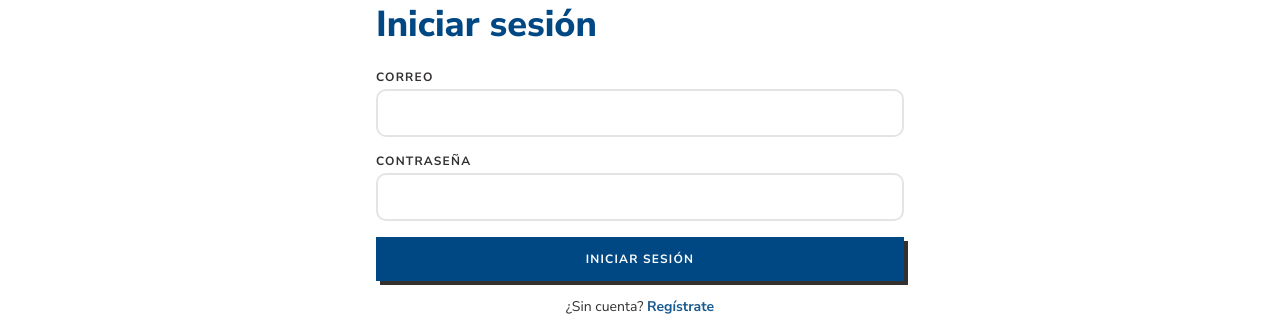
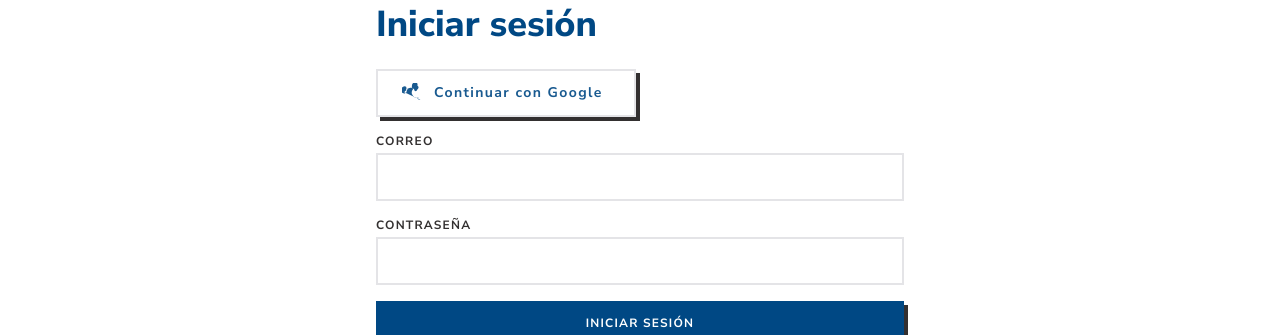
Before and after one commit to sjmontano/AgendaMayor, a Next.js app: page /ingresar in a window 1280 px wide. Shown: the part 167-502 px from the top of the page. Built offline with nearby package versions, Linux system fonts and the light colour scheme; no server answers.

Commit message:
feat: login con Google (OAuth) en formulario ingreso

```diff
--- a/src/components/auth/ingreso-form.tsx
+++ b/src/components/auth/ingreso-form.tsx
@@ -5,15 +5,41 @@ import { useRouter } from "next/navigation";
 import Link from "next/link";
 import { getSupabaseBrowser } from "@/lib/supabase/client";
 import { LoadingButton } from "@/components/ui/skeleton";
+import { FACULTADES } from "@/lib/facultades";
 
 /**
  * Formulario de ingreso — Vista (capa de Presentación).
  * Mensaje genérico ante credenciales inválidas (HU-02).
+ * Ahora incluye login con Google (OAuth).
  */
 export function IngresoForm() {
   const router = useRouter();
   const [cargando, setCargando] = useState(false);
   const [error, setError] = useState<string | null>(null);
+
+  async function onSubmitGoogle(e: React.MouseEvent<HTMLButtonElement>) {
+    e.preventDefault();
+    setError(null);
+    setCargando(true);
+    try {
+      const supabase = getSupabaseBrowser();
+      // Sign in with Google OAuth (redirect). Usamos signInWithOAuth en lugar de signInWithIdp
+      // porque el tipo de esta versión no incluye signInWithIdp, pero el método sí existe en runtime.
+      const { error: signError } = await supabase.auth.signInWithOAuth({
+        provider: "google",
+      });
+      if (signError) throw new Error(signError.message);
+      // Después del redirect, Supabase regresa al /auth/callback que configuramos en Vercel.
+      // El router.push no alcanza a correr hasta el próximo render; el usuario será redirigido
+      // por Supabase y luego podrá navegar.
+      router.push("/");
+      router.refresh();
+    } catch (err) {
+      setError(err instanceof Error ? err.message : "Error al iniciar sesión con Google");
+    } finally {
+      setCargando(false);
+    }
+  }
 
   async function onSubmit(e: React.FormEvent<HTMLFormElement>) {
     e.preventDefault();
@@ -37,10 +63,32 @@ export function IngresoForm() {
   }
 
   const inputCls =
-    "w-full border-2 border-[#E4E4E7] bg-white px-4 py-3 text-sm rounded-[10px] outline-none focus:border-[#004884] focus:shadow-[3px_3px_0_#004884] placeholder:text-zinc-400";
+    "w-full border-2 border-[#E4E4E7] bg-white px-4 py-3 text-sm rounded-[10x] outline-none focus:border-[#004884] focus:shadow-[3px_3px_0_#004884] placeholder:text-zinc-400";
+  const labelCls = "flex flex-col gap-1 text-xs font-bold tracking-widest uppercase";
 
   return (
     <form onSubmit={onSubmit} className="space-y-4">
+      {/* Login con Google */}
+      <div className="grid gap-2 sm:grid-cols-2">
+        <button
+          onClick={onSubmitGoogle}
+          className="w-full flex items-center gap-3 rounded-[10x] border-2 border-[#E4E4E7] bg-white px-6 py-3 text-sm font-bold tracking-widest text-[#195a90] shadow-[4px_4px_0_#333030] hover:bg-[#F5F5F5] hover:text-[#195a90]"
+          aria-label="Iniciar sesión con Google"
+        >
+          <svg
+            width={20}
+            height={20}
+            viewBox="0 0 24 24"
+            fill="currentColor"
+            aria-hidden="true"
+          >
+            <path d="M22.21 20.04a5.94 5.94 0 0 1-1.35.18c-.37 0-.74-.15-1.05-.43a5.97 5.97 0 0 1-.43-1.35c0-.37.15-.74.43-1.05A5.96 5.96 0 0 1 16 5.48c0-1.1.9-2 2-2.04a5.92 5.92 0 0 1 1.75 1.02 5.95 5.95 0 0 1 .1.88 5.98 5.98 0 0 1-.43 1.35 5.96 5.96 0 0 1-.77.92c-.28.38-.6 1.03-1.05 1.57a14.28 14.28 0 0 1-1.58.6c-.19 0-.38-.03-.57-.08a5.93 5.93 0 0 1-.28-.36 5.99 5.99 0 0 1-.1-.75c0-1.06-.86-2.03-2.05-2.07a5.95 5.95 0 0 1-.82-.55 5.98 5.98 0 0 1-.19-.88 5.99 5.99 0 0 1-.17-.66c0-.37.02-.74.03-1.12a13.16 13.16 0 0 0 .6-2.46 13.15 13.16 0 0 1 2.45.83 13.15 13.16 0 0 1 .82 1.55 13.17 13.17 0 0 1-.6 2.48 13.17 13.17 0 0 1-2.55.12 13.13 13.13 0 0 1-2.56-.12c-.73 0-1.42.22-2.06.57a10.04 10.04 0 0 0-1.17.35 10.05 10.05 0 0 1-.3 1.06 10.05 10.05 0 0 1-.9 1.28c0 .34.02.68.03.99a7.79 7.79 0 0 1-.48 1.41 7.8 7.8 0 0 1-.87.75 7.79 7.79 0 0 1-1.11.35 7.78 7.78 0 0 1-1.51-.03 7.8 7.8 0 0 1-1.45-.77c-.12-.33-.26-.66-.38-.98a5.97 5.97 0 0 1-.18-1.35 5.98 5.98 0 0 1 .05-1.95 5.99 5.99 0 0 1 .18-1.35 5.99 5.99 0 0 1 .56-.92 5.99 5.99 0 0 1 .99-.6 5.94 5.94 0 0 1 1.36-.55 5.97 5.97 0 0 1 1.06.18c.37 0 .74.15 1.05.43a5.95 5.95 0 0 1 .43 1.35 5.98 5.98 0 0 1-.1 1.35 5.98 5.98 0 0 1-.43.98c0 .37-.15.74-.43 1.05a5.99 5.99 0 0 1-.66.43 5.97 5.97 0 0 1-.38.76 5.95 5.95 0 0 1-.76.18 5.99 5.99 0 0 1-1.05-.18 5.99 5.99 0 0 1-1.35-.55z"/>
+            <path d="M12 6.31c1.66 0 3.04.97 3.5 2.36h-.06c.59-.65 1.17-1.65 1.46-2.92a13.6 13.6 0 0 1 1.77-2.68 5.38 5.38 0 0 0-.55-3.05 3.7 3.7 0 0 0-2.95-.45c-.31 0-.62.05-1.02.1t-1.01 0 0 0 .55c.5-.6 1.24-.66 1.97-.5a6.89 6.89 0 0 0 2.04.18 6.58 6.58 0 0 1 1.48.47 3.27 3.27 0 0 1 1.39 1.35 2.85 2.85 0 0 1 1.2 2.18 2.5 2.5 0 0 1 1.09 2.51 2.5 2.5 0 0 1 1.18 2.55c.08.68-.12 1.41-.4 2.08a9.89 9.89 0 0 1-.68 2.37 9.91 9.91 0 0 1-.82 2.47c-.1 1.11-.14 2.32-.14 3.53a8.88 8.88 0 0 1-1.88.61 8.9 8.9 0 0 1-1.89-1.15 8.92 8.92 0 0 1-.7-2.06c0-.53.2-1.03.54-1.48a6.55 6.55 0 0 0 1.08-.66 6.24 6.24 0 0 1 .56-1.37c0-.68-.23-1.33-.66-1.93a4.34 4.34 0 0 0-.42-1.65 4.16 4.16 0 0 0-1.15-.44m0-2.73c-2.06 0-3.74 1.38-3.96 3.38a2.54 2.54 0 0 1-1.18 2.61c-.1 1.4.35 2.8 1.03 3.79a2.27 2.27 0 0 1 2.5 1.22c2.65 0 3.76-1.64 3.58-3.93a2.45 2.45 0 0 1 1.07-2.54 2.55 2.55 0 0 1 .1-2.55 2.58 2.58 0 0 1-.07-2.56z"/>
+          </svg>
+          Continuar con Google
+        </button>
+      </div>
+
       <label className="flex flex-col gap-1 text-xs font-bold tracking-widest uppercase">
         Correo <input name="email" type="email" required className={inputCls} />
       </label>
@@ -48,7 +96,7 @@ export function IngresoForm() {
         Contraseña <input name="password" type="password" required className={inputCls} />
       </label>
       {error && (
-        <p role="alert" className="rounded-[10px] border-2 border-[#DC2626] bg-red-50 p-3 text-sm font-semibold text-[#DC2626]">
+        <p role="alert" className="rounded-[10x] border-2 border-[#DC2626] bg-red-50 p-3 text-sm font-semibold text-[#DC2626]">
           {error}
         </p>
       )}
```
